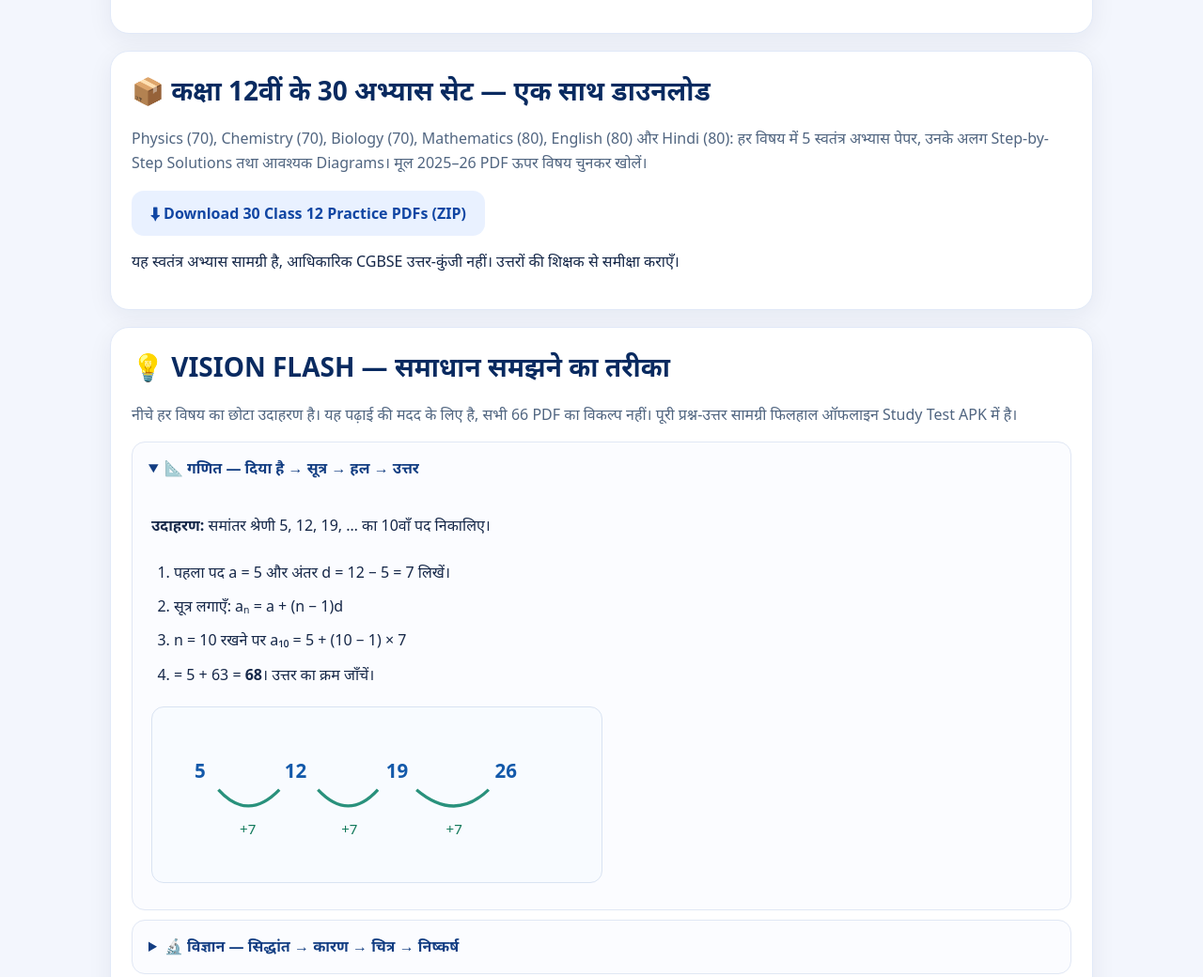
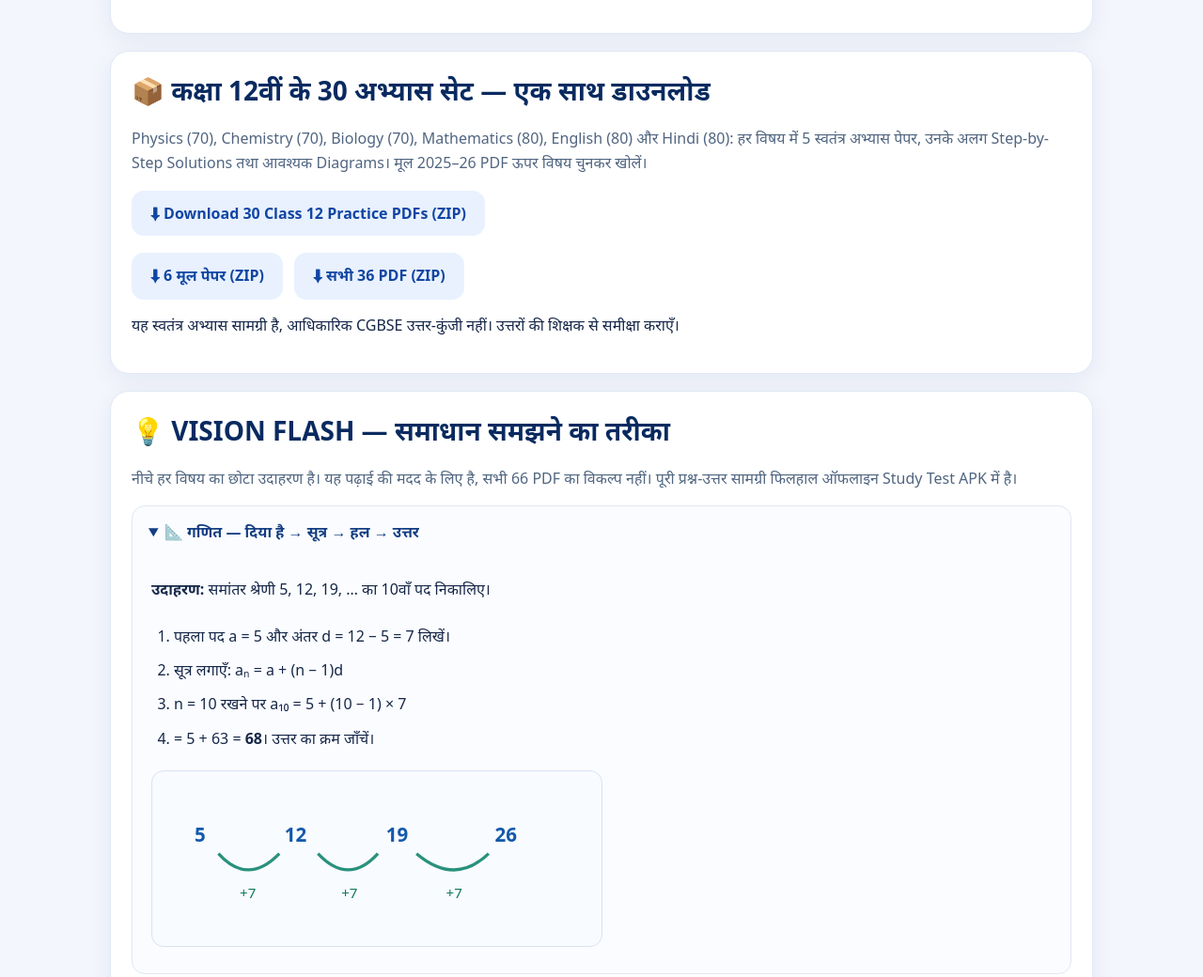
Before and after one commit to saurabhsahu20-svg/Saurabhs-Vision-, a plain HTML site: page website/model-paper-library/index.html in a window 1280 px wide. Shown: the part 1129-2169 px from the top of the page at 94% size. Drawn offline with Linux system fonts and the light colour scheme.

Commit message:
Add Class 12 ZIP downloads for all 36 PDFs and all six uploaded originals

```diff
--- a/website/model-paper-library/index.html
+++ b/website/model-paper-library/index.html
@@ -57,7 +57,7 @@ footer{background:#071b49;color:#e4eeff;text-align:center;padding:26px 18px;line
 <div id="readerToolbar" hidden><button type="button" id="prev">◀ पिछला पेज</button><strong id="pageInfo" aria-live="polite">पेज 1</strong><button type="button" id="next">अगला पेज ▶</button><button type="button" id="less">−</button><span id="zoomInfo">100%</span><button type="button" id="more">+</button></div>
 <div id="pdfStage" hidden tabindex="0" aria-label="Model paper PDF preview"><canvas id="pdfCanvas" aria-label="Paper page"></canvas></div>
 <p class="subtle">Preview दबाने से PDF डाउनलोड नहीं होगी। PDF उपलब्ध होने पर केवल अलग Download बटन से फाइल सेव होगी।</p></section>
-<section class="card" id="class12Pack"><h2>📦 कक्षा 12वीं के 30 अभ्यास सेट — एक साथ डाउनलोड</h2><p class="subtle">Physics (70), Chemistry (70), Biology (70), Mathematics (80), English (80) और Hindi (80): हर विषय में 5 स्वतंत्र अभ्यास पेपर, उनके अलग Step-by-Step Solutions तथा आवश्यक Diagrams। मूल 2025–26 PDF ऊपर विषय चुनकर खोलें।</p><a class="btn secondary" href="./packs/Class12_30_Practice_Sets_Step_By_Step.zip" download>⬇ Download 30 Class 12 Practice PDFs (ZIP)</a><p class="small">यह स्वतंत्र अभ्यास सामग्री है, आधिकारिक CGBSE उत्तर-कुंजी नहीं। उत्तरों की शिक्षक से समीक्षा कराएँ।</p></section><section class="card" id="visionSteps"><h2>💡 VISION FLASH — समाधान समझने का तरीका</h2>
+<section class="card" id="class12Pack"><h2>📦 कक्षा 12वीं के 30 अभ्यास सेट — एक साथ डाउनलोड</h2><p class="subtle">Physics (70), Chemistry (70), Biology (70), Mathematics (80), English (80) और Hindi (80): हर विषय में 5 स्वतंत्र अभ्यास पेपर, उनके अलग Step-by-Step Solutions तथा आवश्यक Diagrams। मूल 2025–26 PDF ऊपर विषय चुनकर खोलें।</p><a class="btn secondary" href="./packs/Class12_30_Practice_Sets_Step_By_Step.zip" download>⬇ Download 30 Class 12 Practice PDFs (ZIP)</a><div class="actionrow"><a class="btn secondary" href="./packs/Class12_6_Original_Model_Papers.zip" download>⬇ 6 मूल पेपर (ZIP)</a><a class="btn secondary" href="./packs/Class12_All_36_Model_Papers.zip" download>⬇ सभी 36 PDF (ZIP)</a></div><p class="small">यह स्वतंत्र अभ्यास सामग्री है, आधिकारिक CGBSE उत्तर-कुंजी नहीं। उत्तरों की शिक्षक से समीक्षा कराएँ।</p></section><section class="card" id="visionSteps"><h2>💡 VISION FLASH — समाधान समझने का तरीका</h2>
 <p class="subtle">नीचे हर विषय का छोटा उदाहरण है। यह पढ़ाई की मदद के लिए है, सभी 66 PDF का विकल्प नहीं। पूरी प्रश्न-उत्तर सामग्री फिलहाल ऑफलाइन Study Test APK में है।</p>
 <details class="study" open><summary>📐 गणित — दिया है → सूत्र → हल → उत्तर</summary><div>
 <p><strong>उदाहरण:</strong> समांतर श्रेणी 5, 12, 19, … का 10वाँ पद निकालिए।</p><ol class="steps"><li>पहला पद a = 5 और अंतर d = 12 − 5 = 7 लिखें।</li><li>सूत्र लगाएँ: aₙ = a + (n − 1)d</li><li>n = 10 रखने पर a₁₀ = 5 + (10 − 1) × 7</li><li>= 5 + 63 = <strong>68</strong>। उत्तर का क्रम जाँचें।</li></ol>
```
